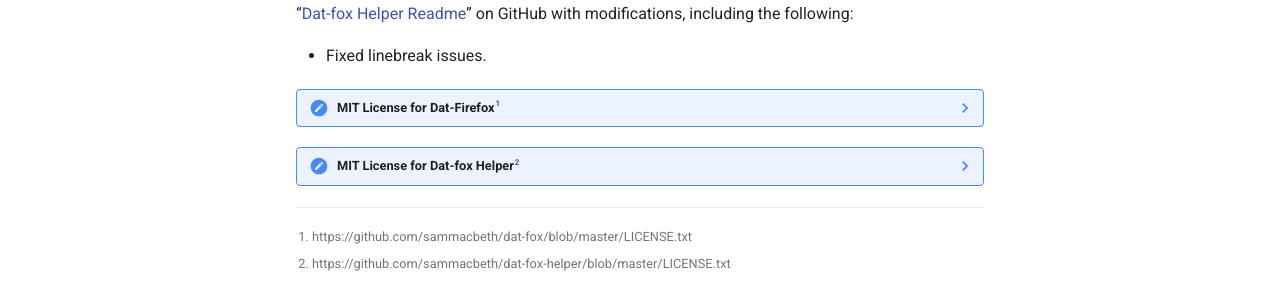
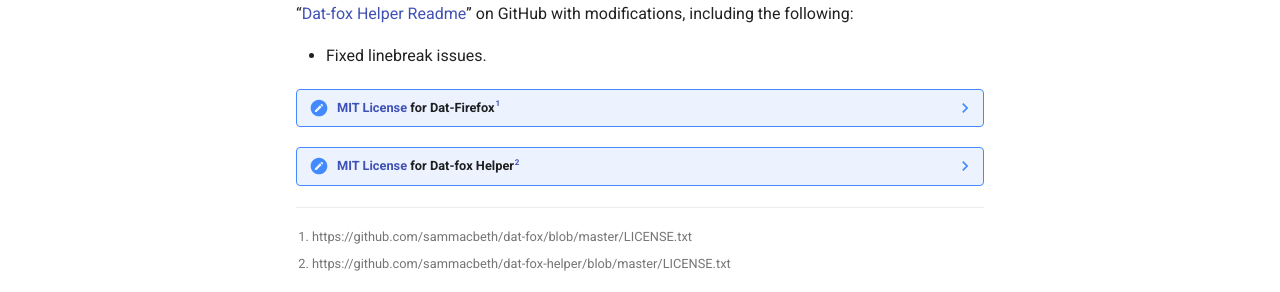
Before and after one commit to oronymzy/tips, an MkDocs documentation site: the page built from docs/ebsdatp.md, in a window 1280 px wide. Shown: the part 558-850 px from the top of the page. Built offline with MkDocs 1.6.1 and Material for MkDocs 9.7.7, drawn with Linux system fonts in a browser that asks for light colours; part of the change alters nothing that is shown.

Commit message:
Add hyperlinks

```diff
--- a/docs/ebsdatp.md
+++ b/docs/ebsdatp.md
@@ -10,7 +10,7 @@ For Firefox on a Linux system, install **Dat-Firefox**, a prototype browser exte
 
 - Fixed linebreak issues.
 
-??? note "MIT License for Dat-Firefox[^ebsdatp1]"
+??? note "[MIT License](https://choosealicense.com/licenses/mit/) for Dat-Firefox[^ebsdatp1]"
     MIT License
 
     Copyright (c) 2018 Sam Macbeth
@@ -33,7 +33,7 @@ For Firefox on a Linux system, install **Dat-Firefox**, a prototype browser exte
     OUT OF OR IN CONNECTION WITH THE SOFTWARE OR THE USE OR OTHER DEALINGS IN THE
     SOFTWARE.
 
-??? note "MIT License for Dat-fox Helper[^ebsdatp2]"
+??? note "[MIT License](https://choosealicense.com/licenses/mit/) for Dat-fox Helper[^ebsdatp2]"
     MIT License
 
     Copyright (c) 2018 Sam Macbeth
```
